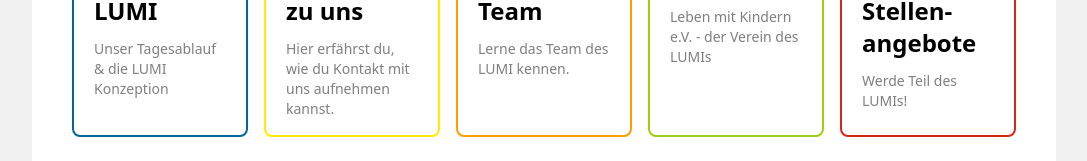
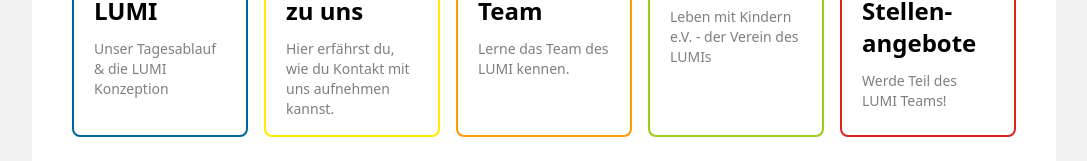
Before and after one commit to marcusvetter/lumi-tuebingen, a Next.js app: page / in a window 1280 px wide. Shown: the part 510-671 px from the top of the page, without its empty margins (96-1183 px from the left). Built offline with nearby package versions, Linux system fonts and the light colour scheme.

Commit message:
feat: update wording

```diff
--- a/app/layout.tsx
+++ b/app/layout.tsx
@@ -74,7 +74,7 @@
                   Unsere Stellen&shy;angebote
                 </div>
                 <div className={`text-sm opacity-50`}>
-                  Werde Teil des LUMIs!
+                  Werde Teil des LUMI Teams!
                 </div>
               </Link>
 
```
